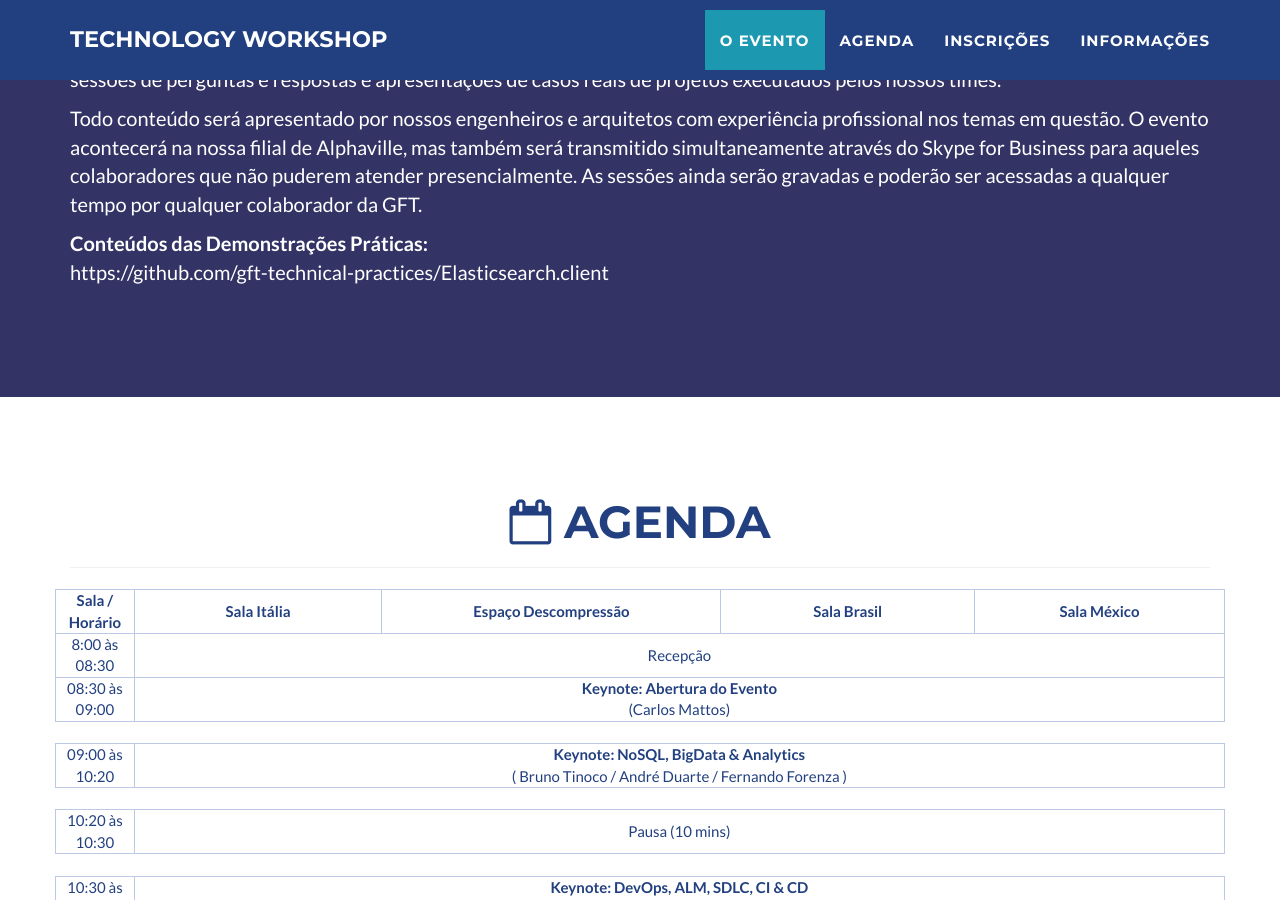
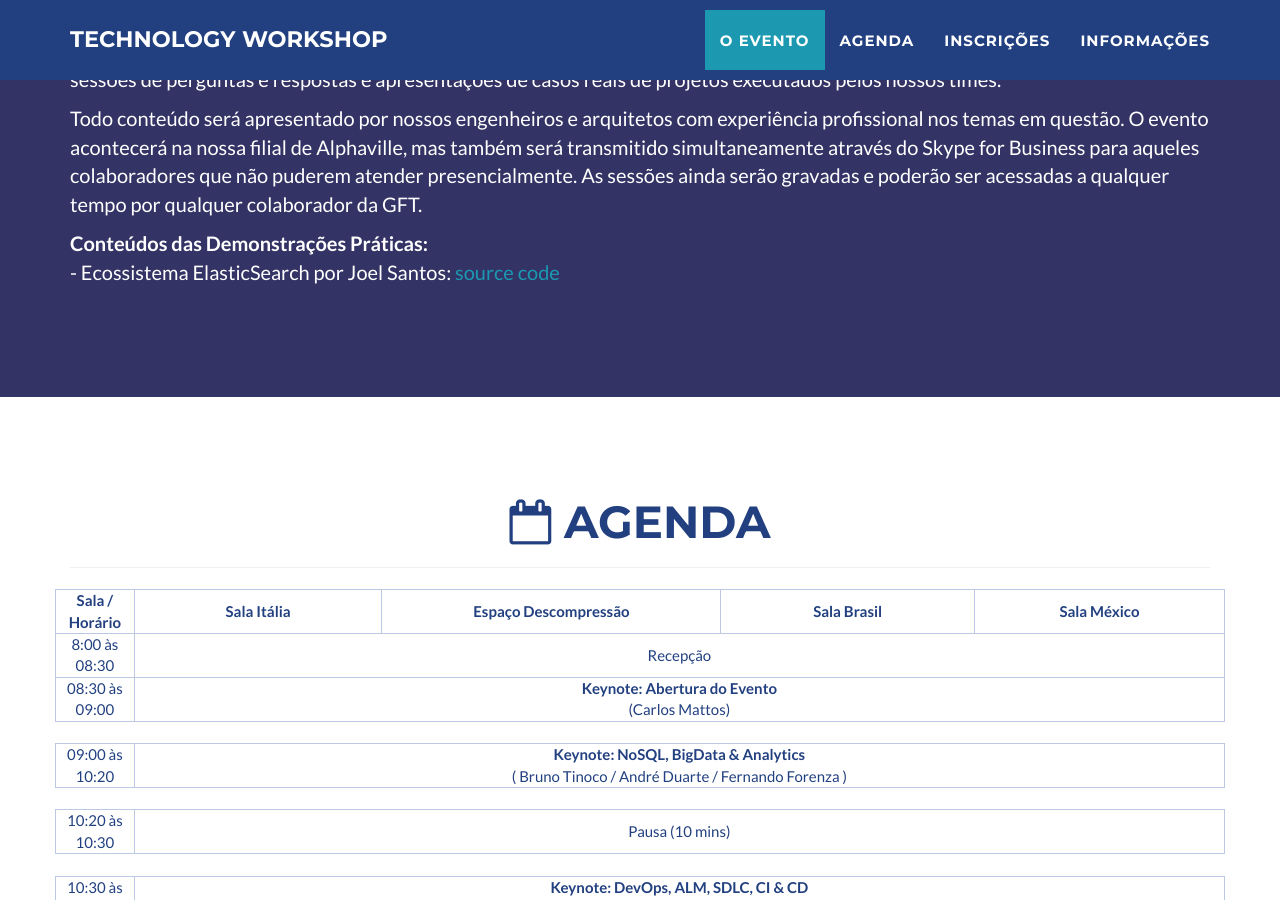
Before and after one commit to gft-technical-practices/2017-workshop-dev-bigdata, a Jekyll site: the page built from index.html, in a window 1280 px wide and 900 px high, scrolled down 1013 px. Built offline with Jekyll 4.4.1, drawn with Linux system fonts in a browser that asks for light colours.

Commit message:
Update evento.html

```diff
--- a/_includes/evento.html
+++ b/_includes/evento.html
@@ -21,7 +21,8 @@
                     <p>
                         <b>Conteúdos das Demonstrações Práticas:</b>
                         <br/>
-                        https://github.com/gft-technical-practices/Elasticsearch.client
+                        - Ecossistema ElasticSearch por Joel Santos: <a href="https://github.com/gft-technical-practices/Elasticsearch.client" target="_blank">source code</a>
+
                     </p>
                 </div>
             </div>
```
